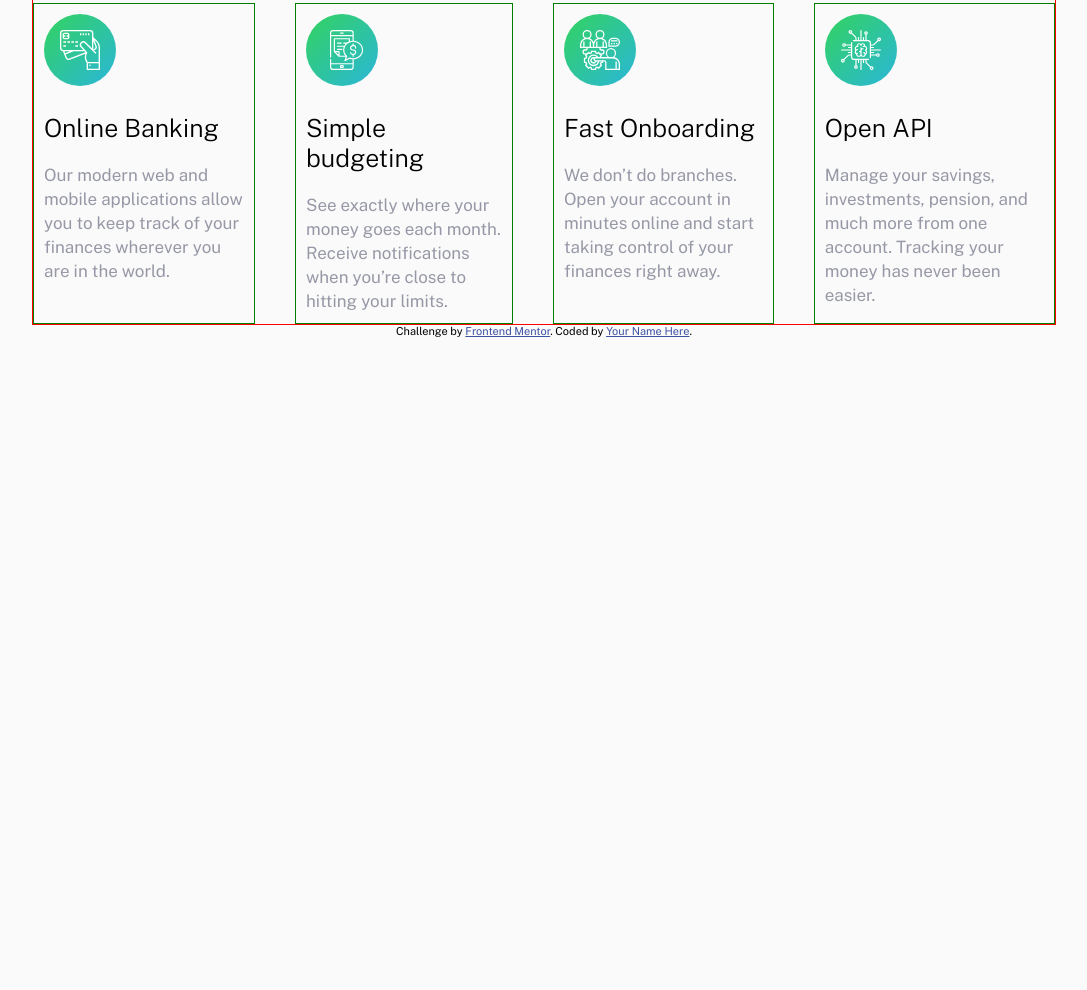
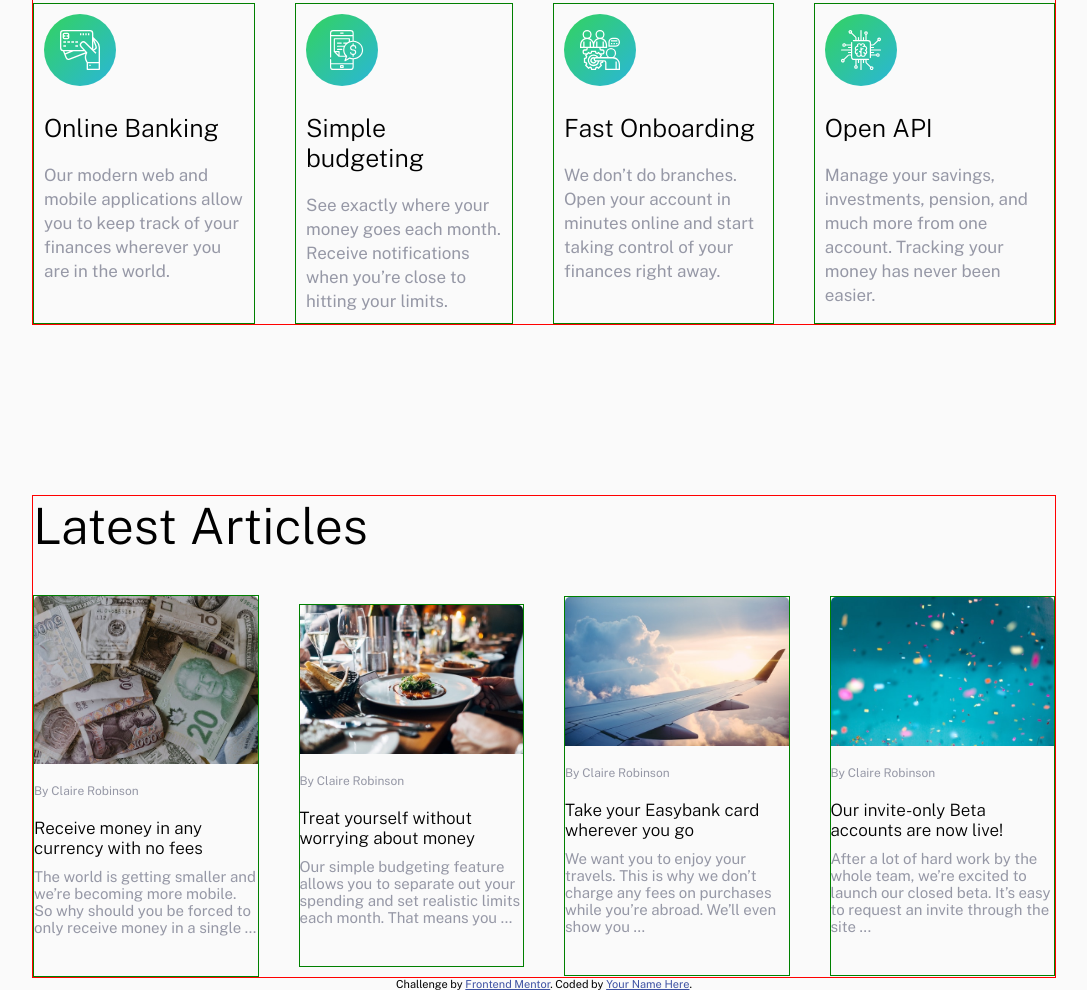
Before and after one commit to CarlosReyes84/Desktop-First-EasyBank-Project, a website: page index.html in a window 1280 px wide. Shown: the part 1055-2045 px from the top of the page, without its empty margins (96-1183 px from the left). Before the commit the page ends 1392 px from the top, so only its background shows below. Drawn offline with nearby package versions, Linux system fonts and the light colour scheme.

Commit message:
Finished Article-Section

```diff
--- a/index.html
+++ b/index.html
@@ -103,6 +103,42 @@
       </div>
     </section>
 
+    <article class="article-section container">
+      <h2>Latest Articles</h2>
+      <div class="articles">
+        <div class="article">
+          <img src="images/image-currency.jpg" alt="image-currency">
+          <span>By Claire Robinson</span>
+          <h4>Receive money in any currency with no fees</h4>
+          <p>The world is getting smaller and we’re becoming more mobile. So why should you be
+            forced to only receive money in a single …
+          </p>
+        </div>
+        <div class="article">
+          <img src="images/image-restaurant.jpg" alt="image-restaurant">
+          <span>By Claire Robinson</span>
+          <h4>Treat yourself without worrying about money</h4>
+          <p>Our simple budgeting feature allows you to separate out your spending and set
+            realistic limits each month. That means you …
+          </p>
+        </div>
+        <div class="article">
+          <img src="images/image-plane.jpg" alt="image-plane">
+          <span>By Claire Robinson</span>
+          <h4>Take your Easybank card wherever you go</h4>
+          <p>We want you to enjoy your travels. This is why we don’t charge any fees on purchases
+            while you’re abroad. We’ll even show you …</p>
+        </div>
+        <div class="article">
+          <img src="images/image-confetti.jpg" alt="image-confetti">
+          <span>By Claire Robinson</span>
+          <h4>Our invite-only Beta accounts are now live!</h4>
+          <p>After a lot of hard work by the whole team, we’re excited to launch our closed beta.
+            It’s easy to request an invite through the site ...</p>
+        </div>
+      </div>
+    </article>
+
   <div class="attribution">
     Challenge by <a href="https://www.frontendmentor.io?ref=challenge" target="_blank">Frontend Mentor</a>.
     Coded by <a href="#">Your Name Here</a>.
--- a/src/scss/app.scss
+++ b/src/scss/app.scss
@@ -5,3 +5,4 @@
 @import 'layout/header';
 @import 'layout/main';
 @import 'layout/section2';
+@import 'layout/article-section';
--- a/src/scss/base/_globals.scss
+++ b/src/scss/base/_globals.scss
@@ -43,3 +43,7 @@ h3 {
         font-size: 2rem;
     }
 }
+h4 {
+    font-size: 1.7rem;
+    font-weight: 300;
+}
--- /dev/null
+++ b/src/scss/layout/_article-section.scss
@@ -0,0 +1,44 @@
+.article-section {
+    margin-top: 17rem;
+    @include tablet-max {
+        margin-top: 10rem;
+        text-align: center;
+    }
+    h2 {
+        margin-bottom: 4rem;
+    }
+    .articles {
+        display: flex;
+        gap: 4rem;
+        justify-content: space-between;
+        align-items: center;
+        @include tablet-max {
+            flex-direction: column;
+        }
+
+    }
+    .article {
+        text-align: start;
+        width: 30rem;
+        border: 1px solid green;
+        background-color: $very-light-gray;
+        img {
+            display: block;
+            width: 100%;
+            margin: 0 auto;
+            border-radius: .5rem .5rem 0 0;
+        }
+        span {
+            display: block;
+            margin-top: 2rem;
+            color: $grayish-blue;
+            font-size: 1.2rem;
+        }
+        h4 {
+            margin: 2rem 0rem 1rem 0rem;
+        }
+        p {
+            margin-bottom: 4rem;
+        }
+    }
+}
--- a/src/scss/layout/_header.scss
+++ b/src/scss/layout/_header.scss
@@ -54,6 +54,7 @@
         cursor: pointer;
         p {
             font-weight: bold;
+            color: white;
         }
         @include tablet-max {
             display: none;
--- a/src/scss/layout/_main.scss
+++ b/src/scss/layout/_main.scss
@@ -76,7 +76,7 @@
         .button {
             background: linear-gradient(to right, $lime-green, $bright-cyan );
             width: 18rem;
-            height: 4.5rem;
+            height: 5rem;
             border-radius: 3rem;
             cursor: pointer;
             display: flex;
@@ -85,6 +85,7 @@
             margin-top: 4rem;
             @include tablet-max {
                 margin: 4rem auto 0 ;
+                height: 4.5rem;
             }
             p {
                 color: white;
--- a/src/scss/layout/_section2.scss
+++ b/src/scss/layout/_section2.scss
@@ -1,6 +1,6 @@
 .section2 {
     @include tablet-max {
-        margin-top: 6rem;
+        margin-top: 10rem;
     }
     .title-section2 {
         @include tablet-max {
```
Also changed, not shown: build/css/app.css.
